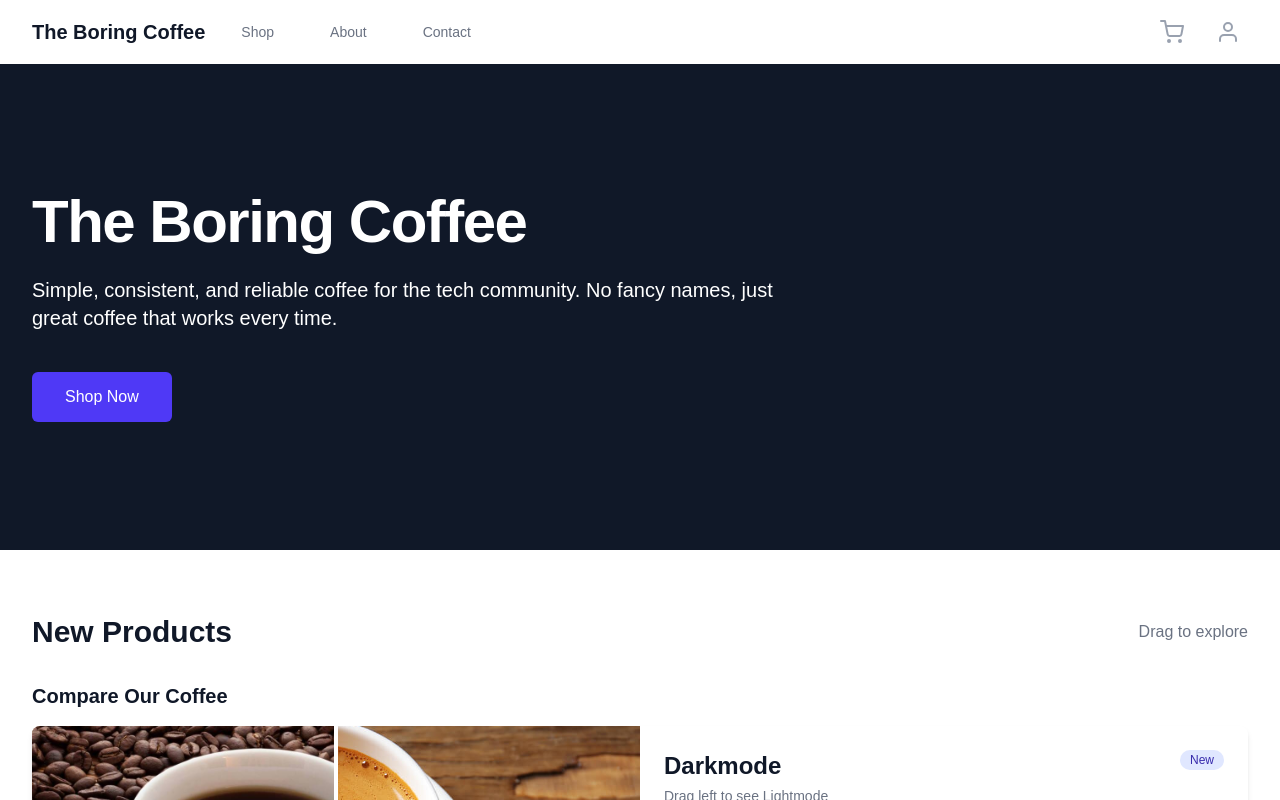
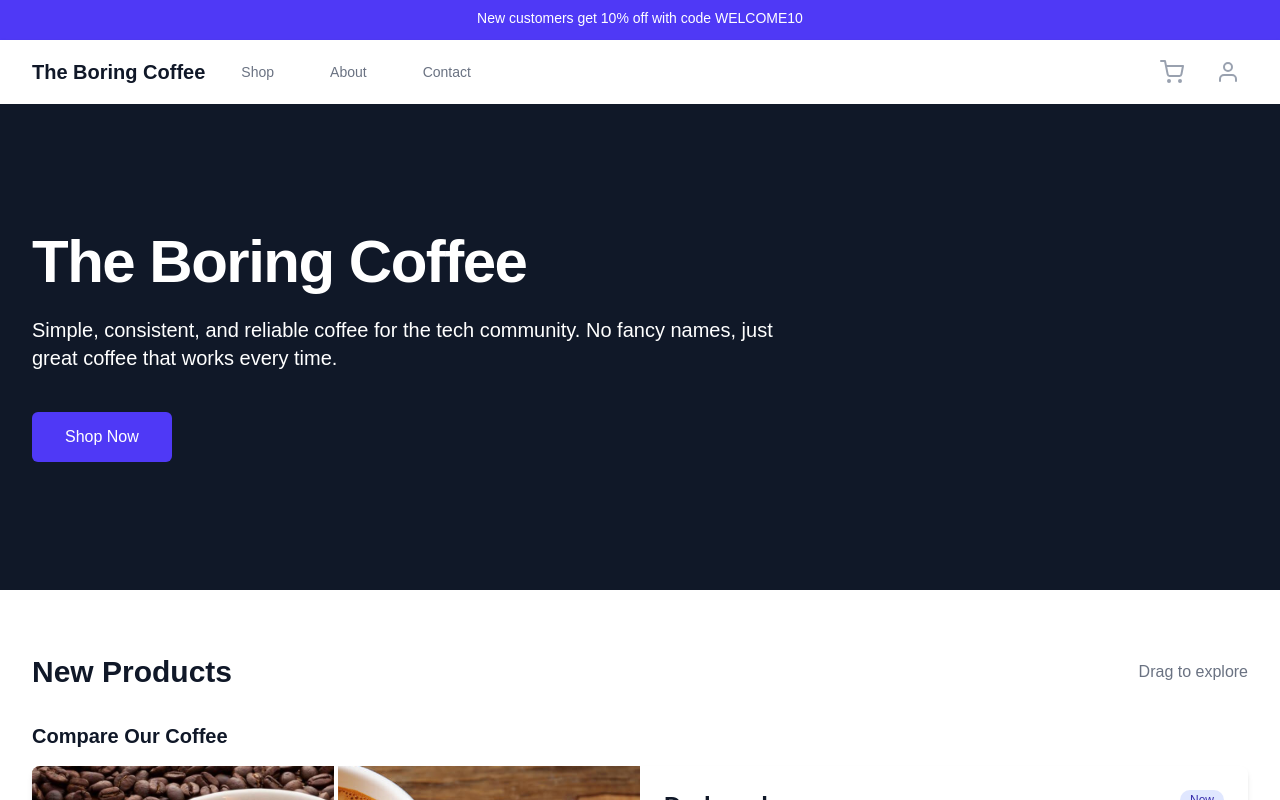
Before and after one commit to danghaonhien/the-boring-coffee, a Next.js app: page / in a window 1280 px wide. Shown: the top 800 px of the page. Built offline with nearby package versions, Linux system fonts and the light colour scheme.

Commit message:
added promotional banner

```diff
--- a/src/components/layout/Layout.tsx
+++ b/src/components/layout/Layout.tsx
@@ -3,6 +3,7 @@
 import { ReactNode } from 'react';
 import Header from './Header';
 import Footer from './Footer';
+import PromoBanner from './PromoBanner';
 
 type LayoutProps = {
   children: ReactNode;
@@ -11,6 +12,7 @@ type LayoutProps = {
 export default function Layout({ children }: LayoutProps) {
   return (
     <div className="flex flex-col min-h-screen">
+      <PromoBanner />
       <Header />
       <main className="flex-grow">{children}</main>
       <Footer />
--- /dev/null
+++ b/src/components/layout/PromoBanner.tsx
@@ -0,0 +1,55 @@
+'use client';
+
+import { useState, useEffect } from 'react';
+
+type PromoBannerProps = {
+  messages?: string[];
+};
+
+export default function PromoBanner({ messages = [
+  "Free shipping on orders over $50!",
+  "New customers get 10% off with code WELCOME10",
+  "Limited time offer: Buy one get one 50% off!",
+] }: PromoBannerProps) {
+  const [currentMessageIndex, setCurrentMessageIndex] = useState(0);
+  const [isAnimating, setIsAnimating] = useState(false);
+
+  // Rotate through messages every 5 seconds
+  useEffect(() => {
+    if (messages.length <= 1) return;
+
+    const interval = setInterval(() => {
+      setIsAnimating(true);
+      setTimeout(() => {
+        setCurrentMessageIndex((prevIndex) => (prevIndex + 1) % messages.length);
+        setIsAnimating(false);
+      }, 500); // Wait for fade out animation before changing text
+    }, 5000);
+
+    return () => clearInterval(interval);
+  }, [messages]);
+
+  return (
+    <div className="bg-indigo-600 text-white py-2">
+      <div className="max-w-7xl mx-auto px-4 sm:px-6 lg:px-8">
+        <div className="text-center relative overflow-hidden h-6">
+          <p
+            className={`text-sm font-medium transition-all duration-500 absolute left-0 right-0 ${
+              isAnimating ? 'opacity-0 -translate-y-6' : 'opacity-100 translate-y-0'
+            }`}
+          >
+            {messages[currentMessageIndex]}
+          </p>
+        </div>
+      </div>
+
+      {/* Add keyframes for additional animations if needed */}
+      <style jsx global>{`
+        @keyframes pulse {
+          0%, 100% { opacity: 1; }
+          50% { opacity: 0.8; }
+        }
+      `}</style>
+    </div>
+  );
+}
```
